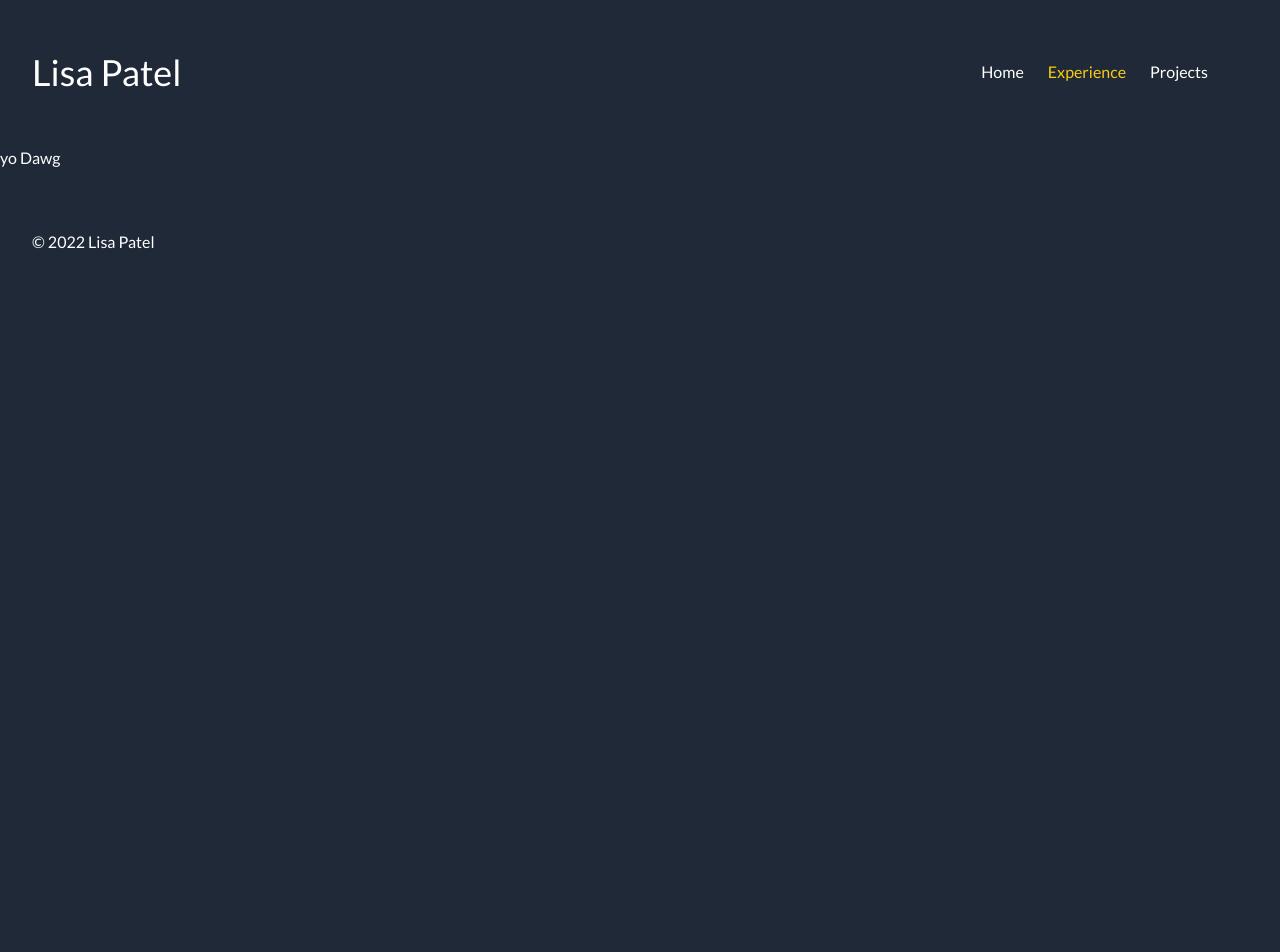
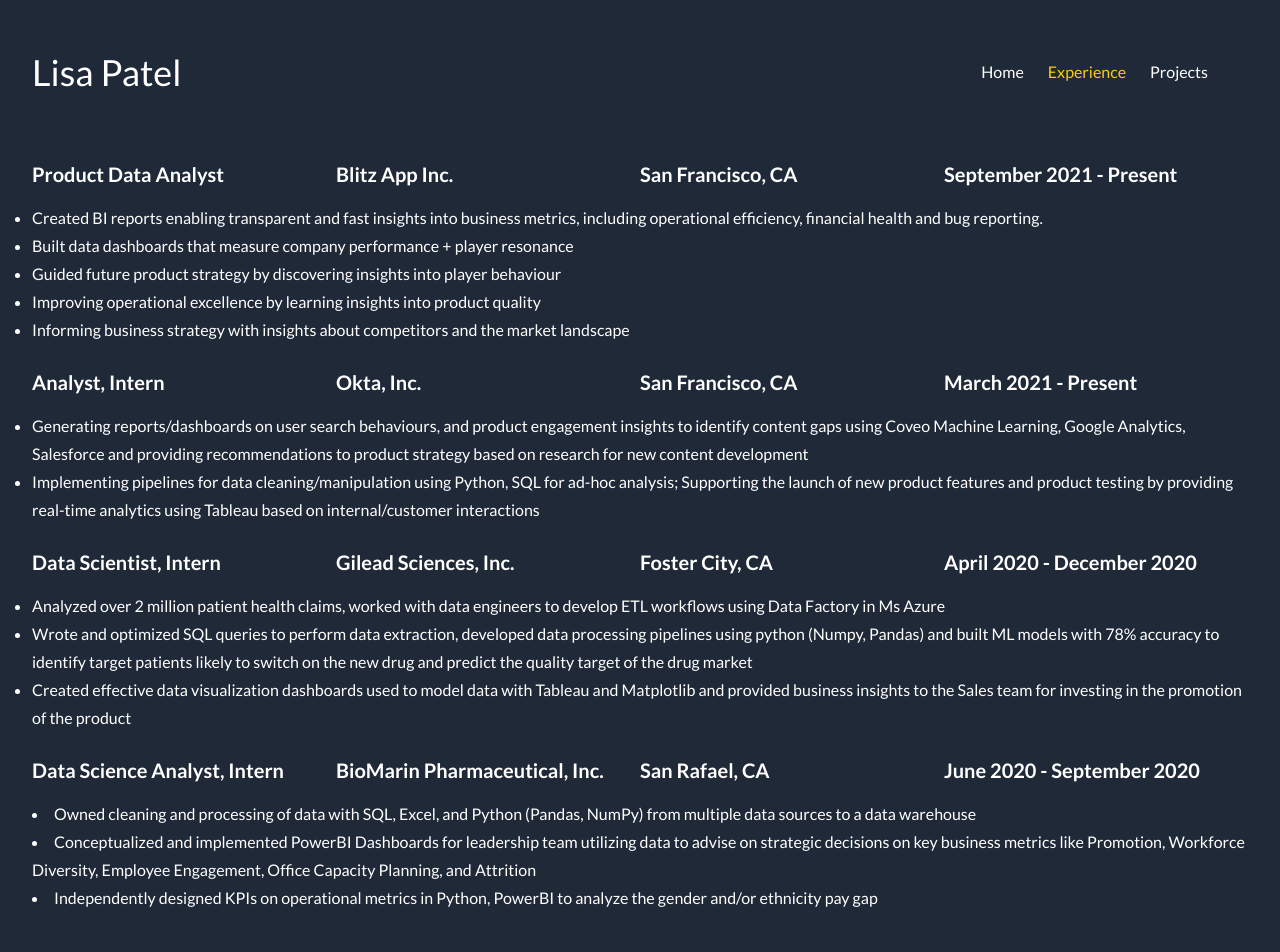
Before and after one commit to LISAPATEL98/lisa-website, a Next.js app: page /experience in a window 1280 px wide. Shown: the top 952 px of the page. Before the commit the page ends 800 px from the top, so only its background shows below. Built offline with nearby package versions, Linux system fonts and the light colour scheme.

Commit message:
Cleanup and add experience section

```diff
--- a/next.config.js
+++ b/next.config.js
@@ -1,12 +1,4 @@
 /** @type {import('next').NextConfig} */
-
-const withMDX = require("@next/mdx")({
-  extension: /\.mdx?$/,
-  options: {
-    remarkPlugins: [],
-    rehypePlugins: [],
-  },
-});
 
 const nextConfig = {
   reactStrictMode: true,
@@ -14,7 +6,6 @@
   env: {
     BASE_PATH: process.env.NODE_ENV === "production" ? "/lisa-website" : "",
   },
-  pageExtensions: ["ts", "tsx", "js", "jsx", "md", "mdx"],
 };
 
-module.exports = withMDX(nextConfig);
+module.exports = nextConfig;
--- a/package.json
+++ b/package.json
@@ -10,8 +10,6 @@
     "lint": "next lint"
   },
   "dependencies": {
-    "@mdx-js/loader": "^2.1.2",
-    "@next/mdx": "^12.2.0",
     "classnames": "^2.3.1",
     "next": "12.2.0",
     "react": "18.2.0",
--- a/pages/experience.mdx
+++ /dev/null
@@ -1 +0,0 @@
-yo Dawg
--- /dev/null
+++ b/pages/experience.tsx
@@ -0,0 +1,114 @@
+import type { NextPage } from "next";
+
+const Experience: NextPage = () => {
+  return (
+    <div className="container">
+      <div className="mb-6">
+        <h3 className="text-xl font-bold grid grid-cols-4 my-4">
+          <span>Product Data Analyst</span>
+          <span>Blitz App Inc.</span>
+          <span>San Francisco, CA</span>
+          <span>September 2021 - Present</span>
+        </h3>
+        <ul className="list-disc">
+          <li>
+            Created BI reports enabling transparent and fast insights into
+            business metrics, including operational efficiency, financial health
+            and bug reporting.{" "}
+          </li>
+          <li>
+            Built data dashboards that measure company performance + player
+            resonance
+          </li>
+          <li>
+            Guided future product strategy by discovering insights into player
+            behaviour
+          </li>
+          <li>
+            Improving operational excellence by learning insights into product
+            quality
+          </li>
+          <li>
+            Informing business strategy with insights about competitors and the
+            market landscape
+          </li>
+        </ul>
+      </div>
+
+      <div className="mb-6">
+        <h3 className="text-xl font-bold grid grid-cols-4 my-4">
+          <span>Analyst, Intern</span>
+          <span>Okta, Inc.</span>
+          <span>San Francisco, CA</span>
+          <span>March 2021 - Present</span>
+        </h3>
+        <ul className="list-disc">
+          <li>
+            Generating reports/dashboards on user search behaviours, and product
+            engagement insights to identify content gaps using Coveo Machine
+            Learning, Google Analytics, Salesforce and providing recommendations
+            to product strategy based on research for new content development
+          </li>
+          <li>
+            Implementing pipelines for data cleaning/manipulation using Python,
+            SQL for ad-hoc analysis; Supporting the launch of new product
+            features and product testing by providing real-time analytics using
+            Tableau based on internal/customer interactions
+          </li>
+        </ul>
+      </div>
+
+      <div className="mb-6">
+        <h3 className="text-xl font-bold grid grid-cols-4 my-4">
+          <span>Data Scientist, Intern</span>
+          <span>Gilead Sciences, Inc.</span>
+          <span>Foster City, CA</span>
+          <span>April 2020 - December 2020</span>
+        </h3>
+        <ul className="list-disc">
+          <li>
+            Analyzed over 2 million patient health claims, worked with data
+            engineers to develop ETL workflows using Data Factory in Ms Azure
+          </li>
+          <li>
+            Wrote and optimized SQL queries to perform data extraction,
+            developed data processing pipelines using python (Numpy, Pandas) and
+            built ML models with 78% accuracy to identify target patients likely
+            to switch on the new drug and predict the quality target of the drug
+            market
+          </li>
+          <li>
+            Created effective data visualization dashboards used to model data
+            with Tableau and Matplotlib and provided business insights to the
+            Sales team for investing in the promotion of the product
+          </li>
+        </ul>
+      </div>
+
+      <div className="mb-6">
+        <h3 className="text-xl font-bold my-4 grid grid-cols-4">
+          <span>Data Science Analyst, Intern</span>
+          <span>BioMarin Pharmaceutical, Inc.</span>
+          <span>San Rafael, CA</span>
+          <span>June 2020 - September 2020</span>
+        </h3>
+        <li>
+          Owned cleaning and processing of data with SQL, Excel, and Python
+          (Pandas, NumPy) from multiple data sources to a data warehouse
+        </li>
+        <li>
+          Conceptualized and implemented PowerBI Dashboards for leadership team
+          utilizing data to advise on strategic decisions on key business
+          metrics like Promotion, Workforce Diversity, Employee Engagement,
+          Office Capacity Planning, and Attrition
+        </li>
+        <li>
+          Independently designed KPIs on operational metrics in Python, PowerBI
+          to analyze the gender and/or ethnicity pay gap
+        </li>
+      </div>
+    </div>
+  );
+};
+
+export default Experience;
--- a/pages/index.tsx
+++ b/pages/index.tsx
@@ -8,10 +8,7 @@
     <>
       <Section type="light">
         <div className="container">
-          <TextBlock
-            header="Hey 👋, I'm Lisa"
-            subtext="Lorem Ipsum is simply dummy text of the printing and typesetting industry."
-          />
+          <TextBlock header="Hi 👋, I'm Lisa" />
         </div>
       </Section>
       <div className="container mt-4">
@@ -59,23 +56,25 @@
           </h4>
           <ul>
             <li>
-              <strong>Life goal:</strong> Enjoy all of nature&apos;s beautiful
-              experiences
+              <span className="font-bold">Life goal:</span> Enjoy all of
+              nature&apos;s beautiful experiences
             </li>
             <li>
-              <strong>Learning:</strong> Yoga
+              <span className="font-bold">Learning:</span> Yoga
             </li>
             <li>
-              <strong>Reading:</strong>{" "}
+              <span className="font-bold">Reading:</span>
             </li>
             <li>
-              <strong>Listening to:</strong> Below the Line BY James Beshera
+              <span className="font-bold">Listening:</span> Below the Line BY
+              James Beshera
             </li>
             <li>
-              <strong>Watching:</strong>
+              <span className="font-bold">Watching:</span>
             </li>
             <li>
-              <strong>Celebrating:</strong> & all the little joys in Life!
+              <span className="font-bold">Celebrating:</span> & all the little
+              joys in Life!
             </li>
           </ul>
           <p>Thanks for stopping by!</p>
```
Also changed, not shown: 1 other file (tests, documents, lock files or other folders).
